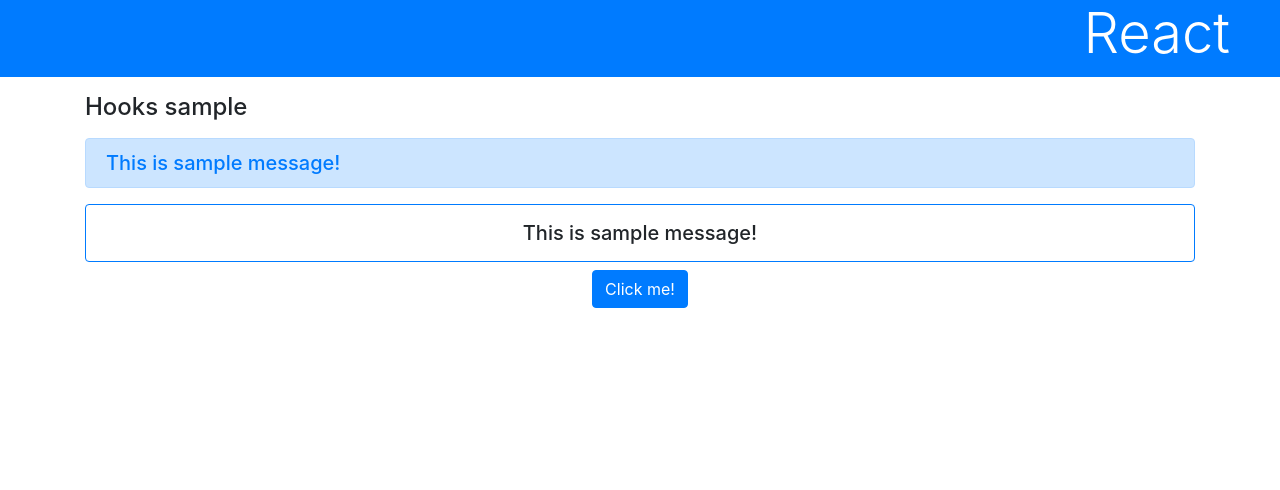
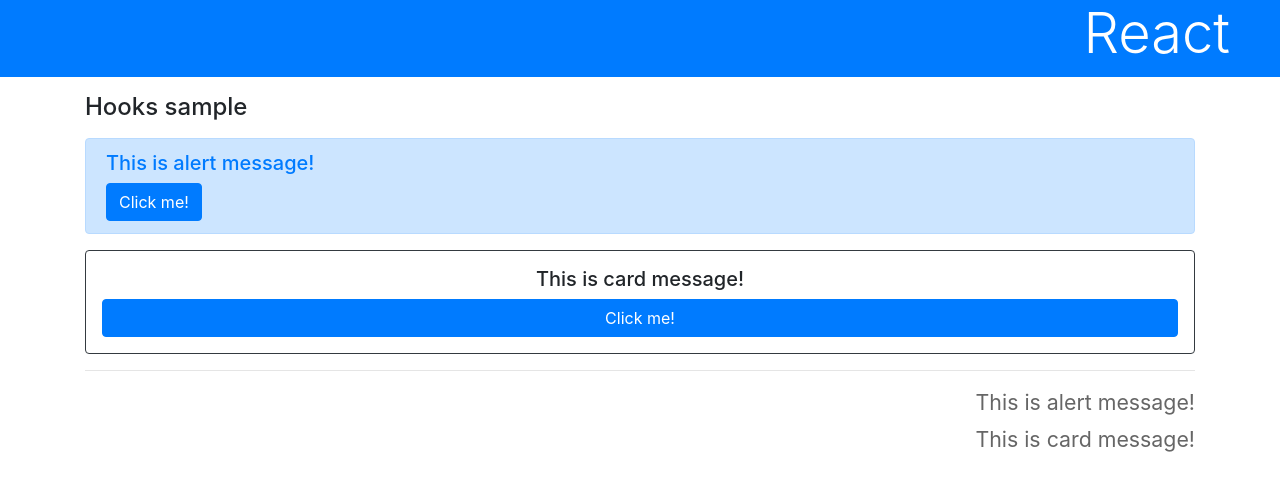
Before and after one commit to Haya372/react-started, a React (Create React App) app: page / in a window 1280 px wide. Shown: the top 490 px of the page. Built offline with nearby package versions, Linux system fonts and the light colour scheme.

Commit message:
双方向に値をやりとりする

```diff
--- a/src/App.js
+++ b/src/App.js
@@ -2,40 +2,55 @@
 import './App.css';
 
 function AlertMessage(props){
+  const data = ["Hello!", "Welcome...", "Good-bye"];
+
+  const actionAlert = () => {
+    const re = data[Math.floor(Math.random() * data.length)];
+    props.setAlert('Message: "' + re + '".');
+  }
   return (
     <div className="alert alert-primary h5 text-primary">
-      {props.message}
+      <h5>{props.alert}</h5>
+      <button onClick={actionAlert} className="btn btn-primary">
+        Click me!
+      </button>
     </div>
-  )
+  );
 }
 
 function CardMessage(props){
+  const [count, setCount] = useState(0);
+
+  const actionCard = () => {
+    setCount(count + 1);
+    props.setCard("card counter: " + count + " count.")
+  }
+
   return (
-    <div className="card p-3 h5 border-primary text-center">
-      {props.message}
+    <div className="card p-3 h5 border-dark text-center">
+      <h5>{props.card}</h5>
+      <button onClick={actionCard} className="btn btn-primary">
+        Click me!
+      </button>
     </div>
   )
 }
 
 function App() {
-  const [msg, setMsg] = useState("This is sample message!");
-
-  const doAction = () => {
-    let res = window.prompt('type your name:');
-    setMsg("Hello " + res + "!!");
-  };
+  const [alert, setAlert] = useState("This is alert message!");
+  const [card, setCard] = useState("This is card message!");
 
   return (
     <div>
       <h1 className="bg-primary text-white display-4">React</h1>
       <div className="container">
         <h4 className="my-3">Hooks sample</h4>
-        <AlertMessage message={msg}/>
-        <CardMessage message={msg}/>
-        <div className="text-center">
-          <button onClick={doAction} className="btn btn-primary">
-            Click me!
-          </button>
+        <AlertMessage alert={alert} setAlert={setAlert}/>
+        <CardMessage card={card} setCard={setCard}/>
+        <hr />
+        <div className="text-right">
+          <p>{alert}</p>
+          <p>{card}</p>
         </div>
       </div>
     </div>
```
